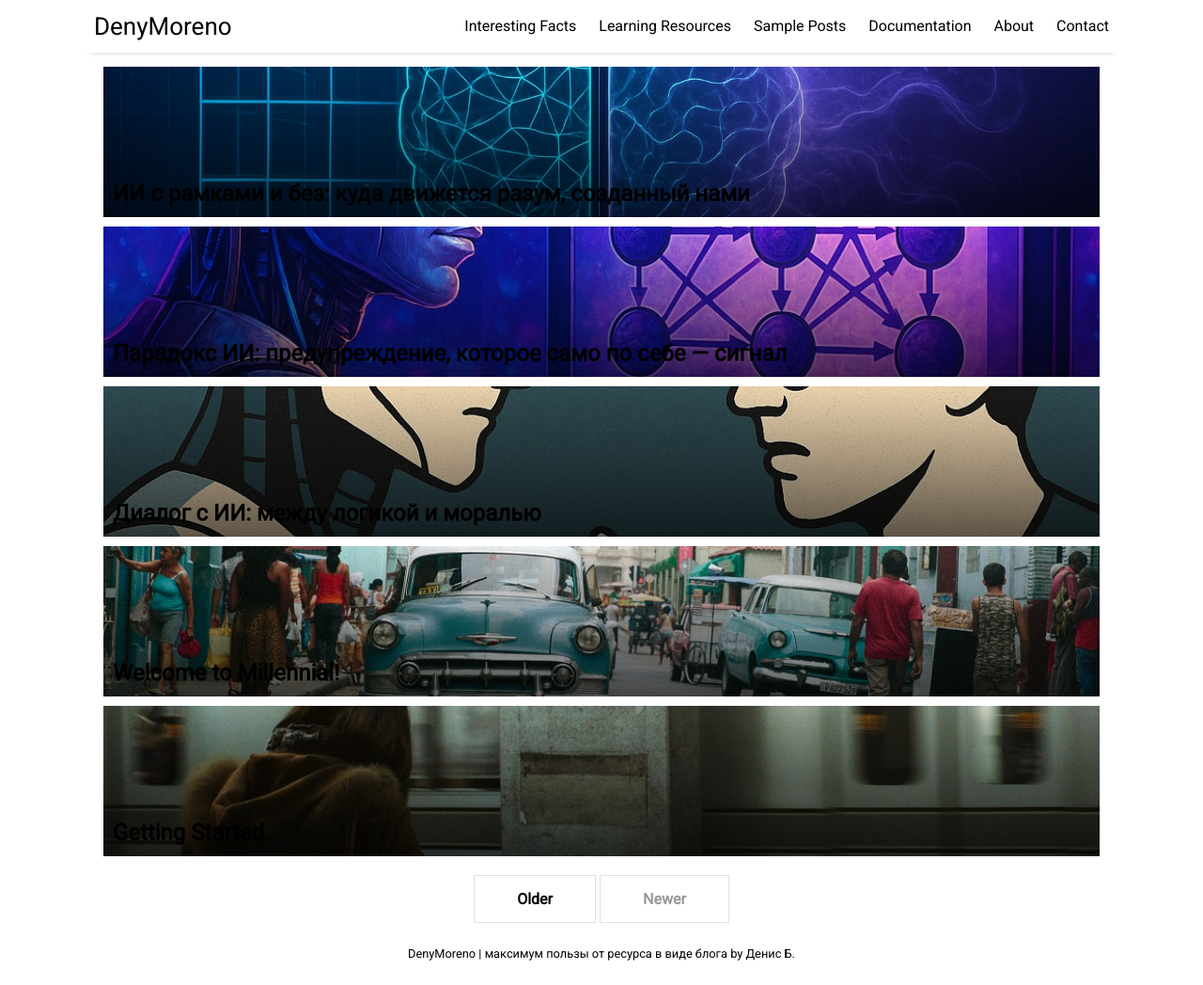
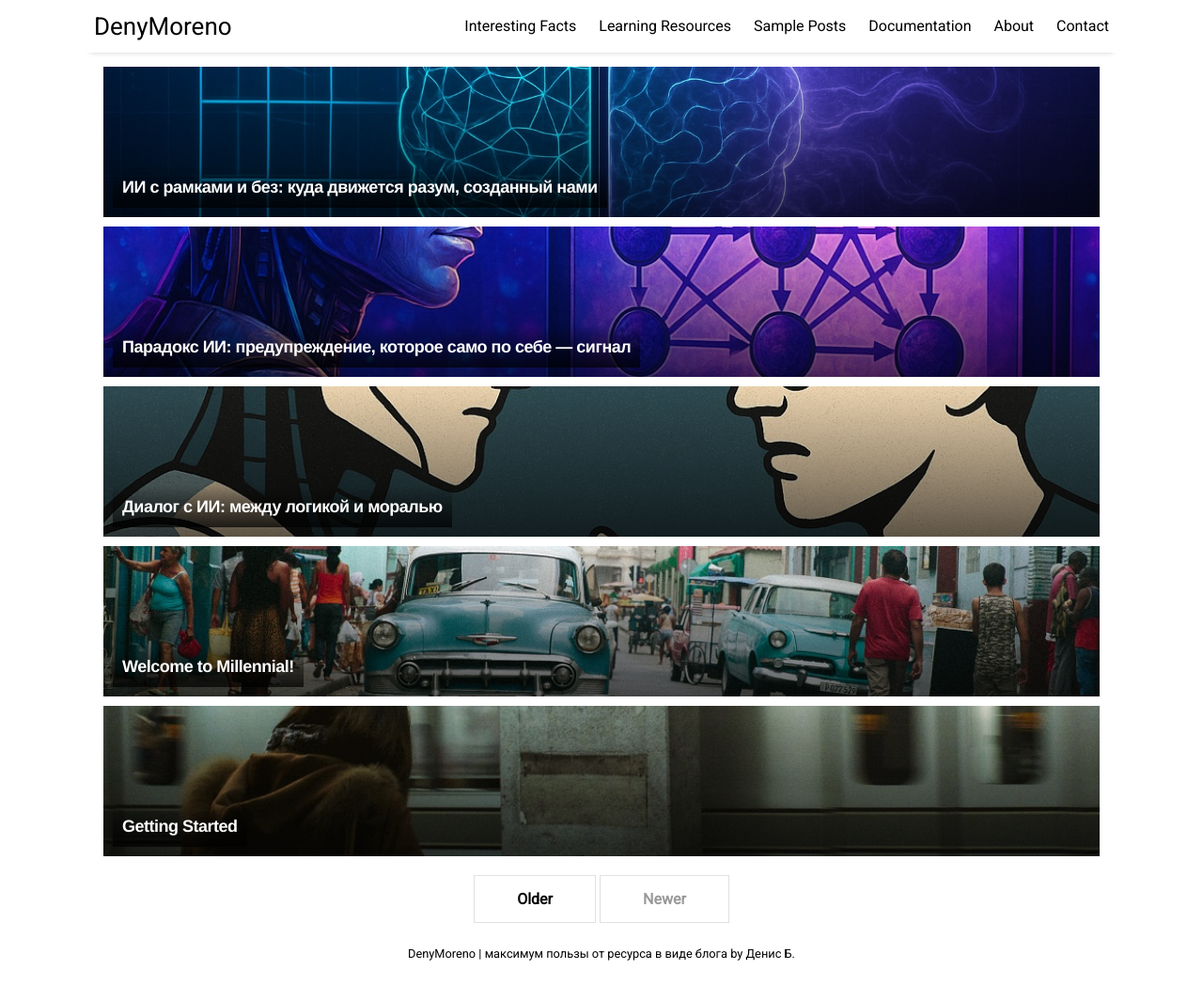
Before and after one commit to DenyMoreno/myblog, a Jekyll site: the page built from index.html, in a window 1280 px wide and 1048 px high. Shown: the whole window at 94% size. Built offline with Jekyll 4.4.1, drawn with Linux system fonts in a browser that asks for light colours; nearby versions of some CDN libraries; the list of posts is cut into pages by our own code.

Commit message:
Update _home.scss

```diff
--- a/_sass/_home.scss
+++ b/_sass/_home.scss
@@ -26,8 +26,14 @@
 }
 
 .featured-post h2 span {
-  background: none; /* убираем фон тут */
-  padding: 0;
+  display: inline-block;
+  color: white;
+  font: bold 18px/24px Helvetica, Sans-Serif; /* меньше размер и меньше line-height */
+  letter-spacing: -0.5px;
+  padding: 10px;
+  background: linear-gradient(to top, rgba(0, 0, 0, 0.7), rgba(0, 0, 0, 0));
+  width: 100%;
+  box-sizing: border-box;
 }
 .featured-post span a {
   color: white;
```
